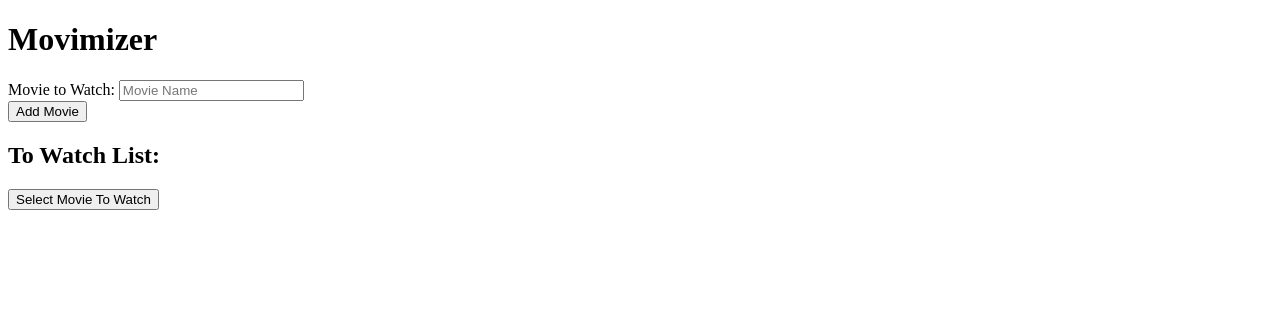
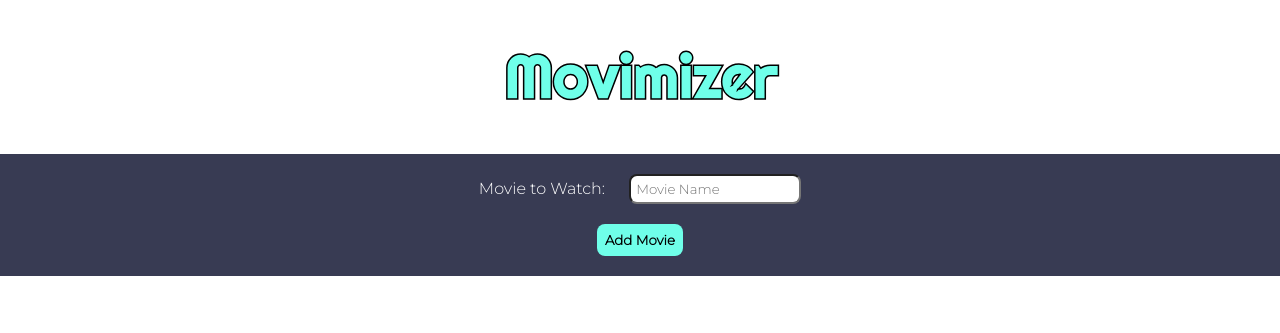
Before and after one commit to jaeltg/moviesProject, a PHP site: page / in a window 1280 px wide. Shown: the top 333 px of the page. Run offline with PHP 8.4, Linux system fonts and the light colour scheme; data that the repository does not hold is empty; some libraries are stand-ins or nearby versions.

Commit message:
added styling

```diff
--- a/includes/script.php
+++ /dev/null
@@ -1,3 +0,0 @@
-<?php
-    echo "hello";
-?>
--- a/index.php
+++ b/index.php
@@ -10,19 +10,27 @@ include_once 'includes/database-conn.inc.php'
     <meta charset="UTF-8">
     <meta http-equiv="X-UA-Compatible" content="IE=edge">
     <meta name="viewport" content="width=device-width, initial-scale=1.0">
+    <link rel="stylesheet" href="style.css">
+    <link rel="preconnect" href="https://fonts.googleapis.com">
+    <link rel="preconnect" href="https://fonts.gstatic.com" crossorigin>
+    <link href="https://fonts.googleapis.com/css2?family=Montserrat:wght@300&family=Righteous&display=swap" rel="stylesheet">
     <title>Movimizer</title>
 </head>
 
 <body>
 
-    <h1>Movimizer</h1>
+    <h1 class="title">Movimizer</h1>
 
-    <form action="includes/movies.inc.php" method="POST">
+    <form action="includes/movies.inc.php" method="POST" class="movie-form">
         <label for="movie" id="movie">Movie to Watch:</label>
         <input type="text" name="movie" placeholder="Movie Name" required>
         <br>
         <button type="submit" name="submit" id="submit">Add Movie</button>
     </form>
+
+    <div class="grid-container">
+
+        <div class="movie-list">
 
             <h2>To Watch List:</h2>
 
@@ -41,7 +49,7 @@ include_once 'includes/database-conn.inc.php'
                     if ($resultCheck > 0) {
                         while ($row = mysqli_fetch_assoc($movies)) { ?>
                             <li> <?php echo $row['movie']; ?>
-                    <a href='index.php?del_movie=<?php echo $row['movie_id']?>'>
+                            <a href='index.php?del_movie=<?php echo $row['movie_id']?>' class="watched-button">
                             Watched </a>
                             </li>
                 <?php
@@ -51,26 +59,24 @@ include_once 'includes/database-conn.inc.php'
 
             </ul>
 
-    <button type="button">Select Movie To Watch</button>
+        </div>
+
+        <div class="random-movie">
+
+            <script src="//ajax.googleapis.com/ajax/libs/jquery/1.11.0/jquery.min.js" type="text/javascript">
+                function selectRandomMovie() {
+                    $.ajax({url:"script.php", success:function(result){
+                        $("p").text(result);}
+                    });
+                }
+            </script>
+
+            <button onclick="selectRandomMovie()" class="random-button"> Movimize! </button>
 
             <p></p>
 
-    <script type="text/javascript">
-    $(document).ready(function(){
-        $("button").click(function(){
+        </div>
 
-            $.ajax({
-                type: 'POST',
-                url: 'script.php',
-                success: function(data) {
-                    alert(data);
-                    $("p").text(data);
-
-                }
-            });
-        });
-    });
-    </script>
+    </div>
 
 </body>
-</html>
--- /dev/null
+++ b/script.php
@@ -0,0 +1,6 @@
+<?php
+    function select_movie() {
+        echo "movie";
+    }
+    select_movie();
+?>
--- a/style.css
+++ b/style.css
@@ -0,0 +1,86 @@
+.grid-container {
+    display: grid;
+    grid-template-columns: 1fr 1fr;
+    margin: 20px;
+}
+
+.random-movie {
+    background-image: url("https://www.lancashiretelegraph.co.uk/resources/images/4358851/");
+    background-size: contain;
+    background-repeat: no-repeat;
+    height: 300px;
+    text-align: center;
+    margin-top: 40px;
+}
+
+.title {
+    font-family: 'Righteous', cursive;
+    font-size: 60px;
+    text-align: center;
+    color: #6FFFE9;
+    -webkit-text-stroke-width: 1.5px;
+    -webkit-text-stroke-color: black;
+}
+
+.movie-form {
+    background-color: #383B53;
+    padding: 20px;
+    text-align: center;
+    color: white;
+}
+
+.random-button {
+    margin-top: 70px;
+    font-size: 30px;
+}
+
+.movie-list {
+    margin-top: 20px;
+}
+
+body {
+    font-family: 'Montserrat', sans-serif;
+    margin: 0;
+}
+
+button {
+    font-family: 'Montserrat', sans-serif;
+    margin-top: 20px;
+    background-color: #6FFFE9;
+    border: none;
+    border-radius: 8px;
+    padding: 8px;
+    color: black;
+    font-weight: bold;
+}
+
+input {
+    font-family: 'Montserrat', sans-serif;
+    margin-left: 20px;
+    border-radius: 8px;
+    padding: 5px;
+}
+
+li {
+    margin-top: 20px;
+    font-size: 18px;
+}
+
+h2 {
+    margin-bottom: 25px;
+    font-size: 25px;
+}
+
+.watched-button {
+    font-family: 'Montserrat', sans-serif;
+    margin-top: 30px;
+    background-color: #6FFFE9;
+    border: none;
+    border-radius: 8px;
+    padding: 6px;
+    color: black;
+    font-size: 15px;
+    font-weight: bold;
+    margin-left: 10px;
+    text-decoration: none;
+}
```
Lines whose indentation alone changed are shown as unchanged.
